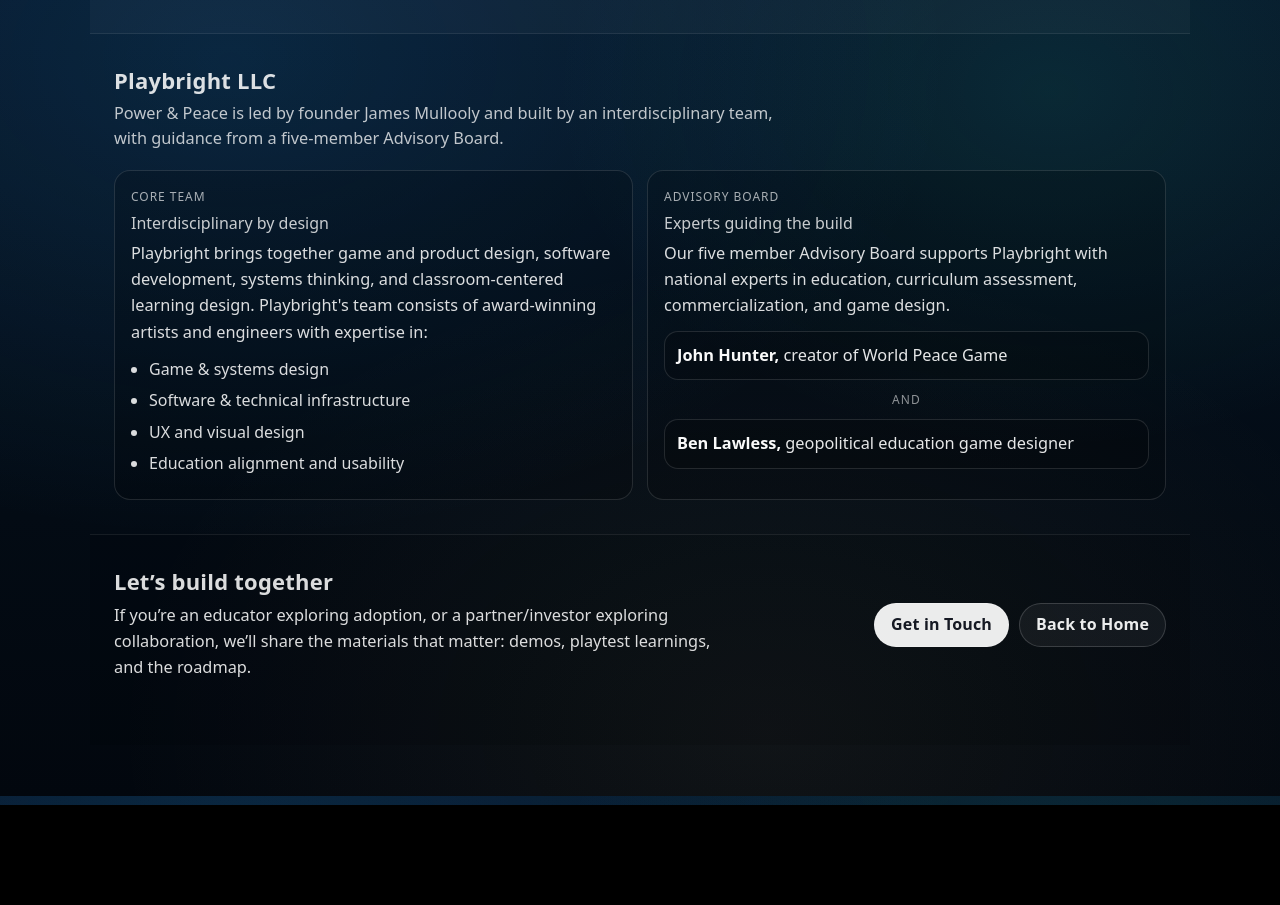
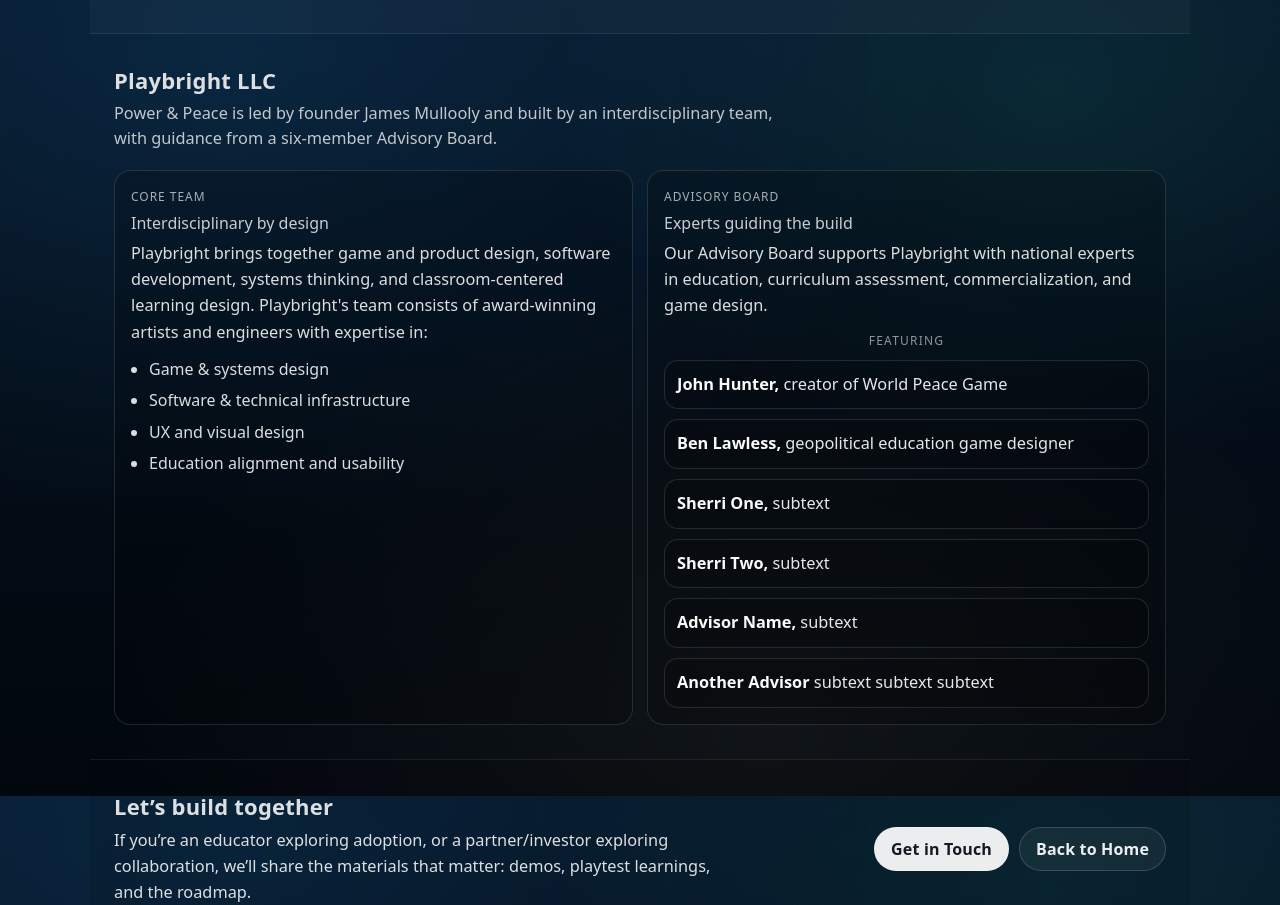
Before and after one commit to mmullooly/powerpeace, a React (Vite) app: page /aboutUs in a window 1280 px wide. Shown: the part 1604-2509 px from the top of the page. Before the commit the page ends 2409 px from the top, so only its background shows below. Built offline with nearby package versions, Linux system fonts and the light colour scheme.

Commit message:
add spots for more advisors

```diff
--- a/components/About.jsx
+++ b/components/About.jsx
@@ -155,7 +155,7 @@
 			<h2 className="about__h2">Playbright LLC</h2>
 			<p className="about__sub">
 				Power &amp; Peace is led by founder James Mullooly and built by an interdisciplinary team,
-				with guidance from a five-member Advisory Board.
+				with guidance from a six-member Advisory Board.
 			</p>
 		</header>
 
@@ -182,28 +182,46 @@
 				<p className="about__orgEyebrow">Advisory Board</p>
 				<h3 className="about__orgTitle">Experts guiding the build</h3>
 				<p className="about__p">
-					Our five member Advisory Board supports Playbright with national experts in education, curriculum assessment, commercialization, and game design.
+					Our Advisory Board supports Playbright with national experts in education, curriculum assessment, commercialization, and game design.
 				</p>
                 <div className="about__advisorList" role="list">
+					<div className="about__advisorLine about__advisorLine--and" aria-hidden="true">
+						<span className="about__advisorAnd">featuring</span>
+					</div>
 					<div className="about__advisorLine" role="listitem">
 						<p className="about__advisorText">
 							<strong>John Hunter,</strong> creator of World Peace Game
 						</p>
-				</div>
-
-				<div className="about__advisorLine about__advisorLine--and" aria-hidden="true">
-					<span className="about__advisorAnd">and</span>
-				</div>
-
+					</div>
 				<div className="about__advisorLine" role="listitem">
 					<p className="about__advisorText">
 						<strong>Ben Lawless,</strong> geopolitical education game designer
 					</p>
 				</div>
+				<div className="about__advisorLine" role="listitem">
+						<p className="about__advisorText">
+							<strong>Sherri One,</strong> subtext
+						</p>
 				</div>
+				<div className="about__advisorLine" role="listitem">
+						<p className="about__advisorText">
+							<strong>Sherri Two,</strong> subtext
+						</p>
 				</div>
+				<div className="about__advisorLine" role="listitem">
+						<p className="about__advisorText">
+							<strong>Advisor Name,</strong> subtext
+						</p>
 				</div>
+				<div className="about__advisorLine" role="listitem">
+						<p className="about__advisorText">
+							<strong>Another Advisor</strong> subtext subtext subtext
+						</p>
 				</div>
+			</div>
+		</div>
+		</div>
+	</div>
 </section>
 
 			{/* CLOSE: calm CTA */}
```
